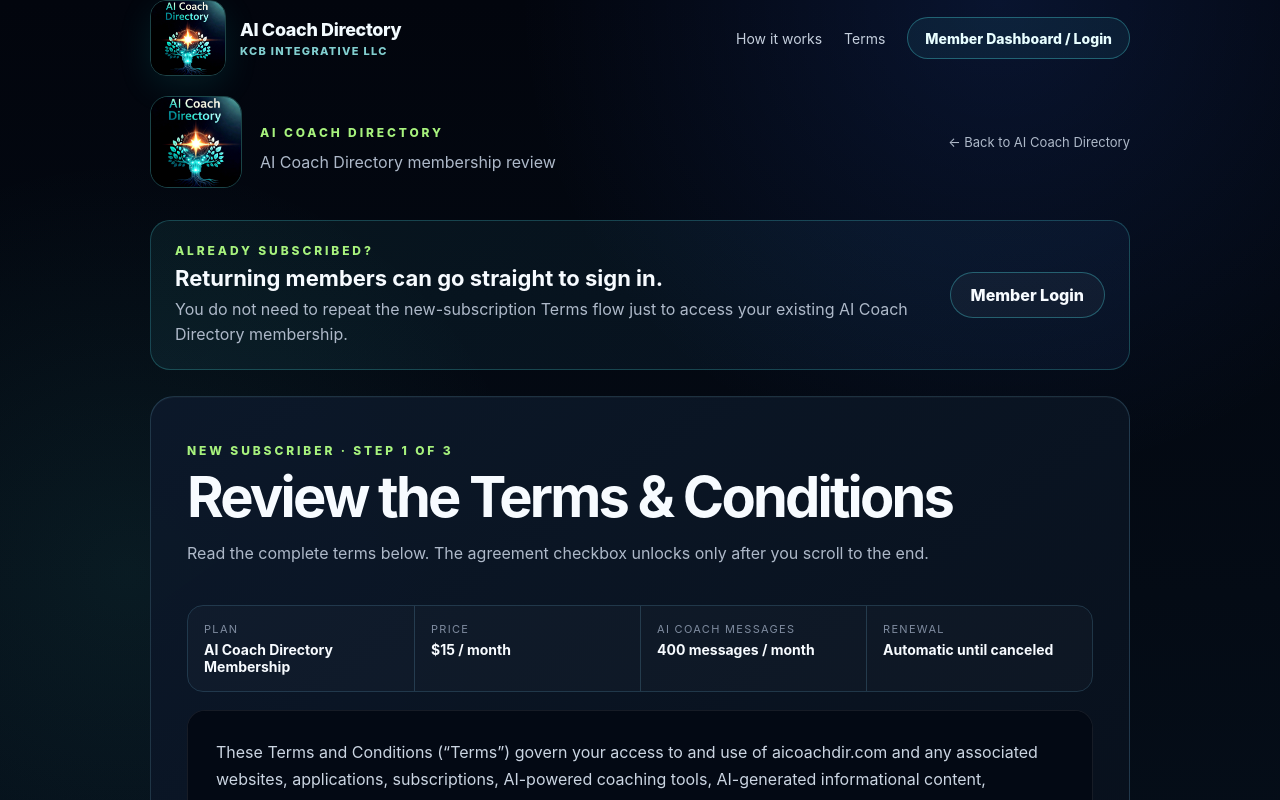
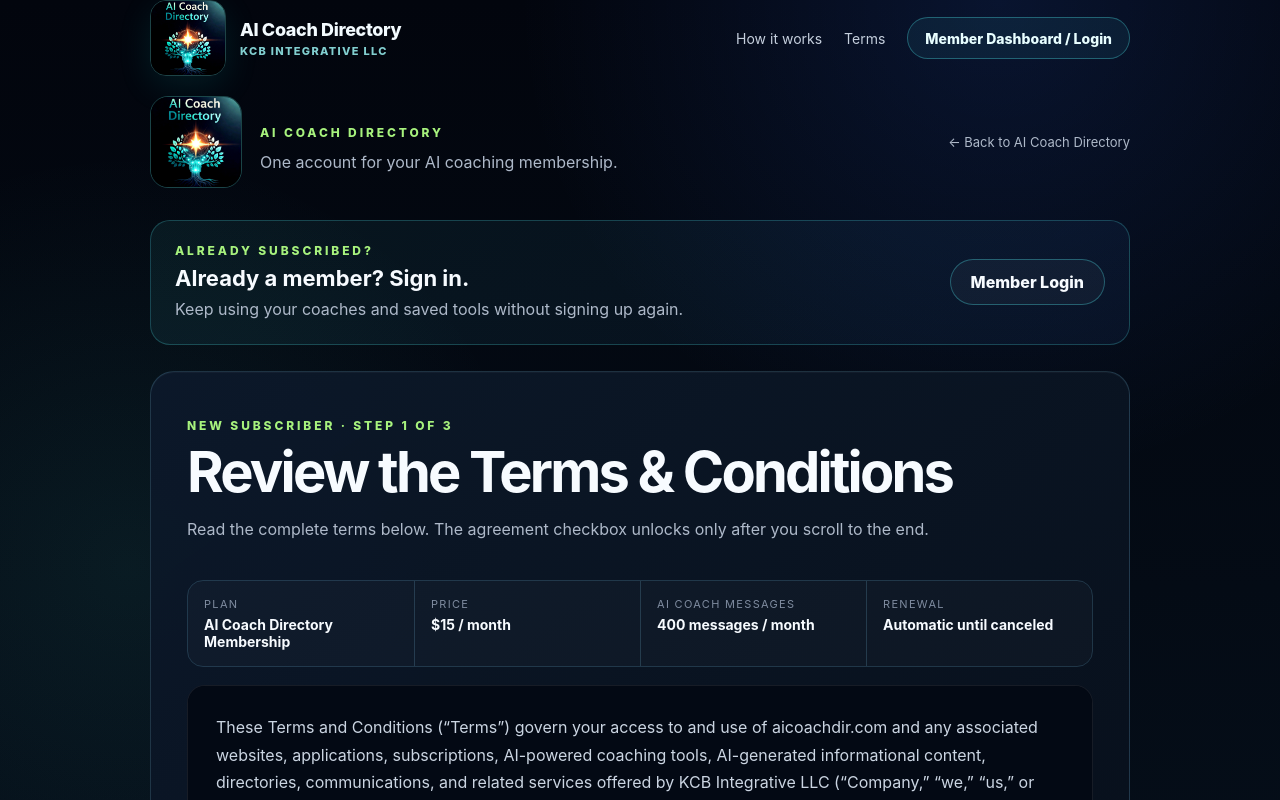
Before and after one commit to ai-coach-hub/aicoachdir-fitness, a Next.js app: page /fitness/signup in a window 1280 px wide. Shown: the top 800 px of the page. Built offline with nearby package versions, Linux system fonts and the light colour scheme; no server answers.

Commit message:
Simplify returning member guidance in signup flow

```diff
--- a/app/fitness/signup/page.tsx
+++ b/app/fitness/signup/page.tsx
@@ -32,7 +32,7 @@ export default async function FitnessSignupPage({ searchParams }: SignupPageProp
         <Image src="/images/ai-coach-directory-logo.jpg" alt="AI Coach Directory" width={92} height={92} className="signup-brand-logo" />
         <div>
           <p className="eyebrow">AI COACH DIRECTORY</p>
-          <p className="signup-brand-copy">AI Coach Directory membership review</p>
+          <p className="signup-brand-copy">One account for your AI coaching membership.</p>
         </div>
         <Link href="/" className="back-link">← Back to AI Coach Directory</Link>
       </section>
@@ -40,8 +40,8 @@ export default async function FitnessSignupPage({ searchParams }: SignupPageProp
       <section className="returning-member-callout" aria-label="Returning member login">
         <div>
           <p className="eyebrow compact-eyebrow">ALREADY SUBSCRIBED?</p>
-          <h2>Returning members can go straight to sign in.</h2>
-          <p>You do not need to repeat the new-subscription Terms flow just to access your existing AI Coach Directory membership.</p>
+          <h2>Already a member? Sign in.</h2>
+          <p>Keep using your coaches and saved tools without signing up again.</p>
         </div>
         <Link href={`/fitness/login${destinationQuery}`} className="secondary-button returning-login-button">Member Login</Link>
       </section>
```
